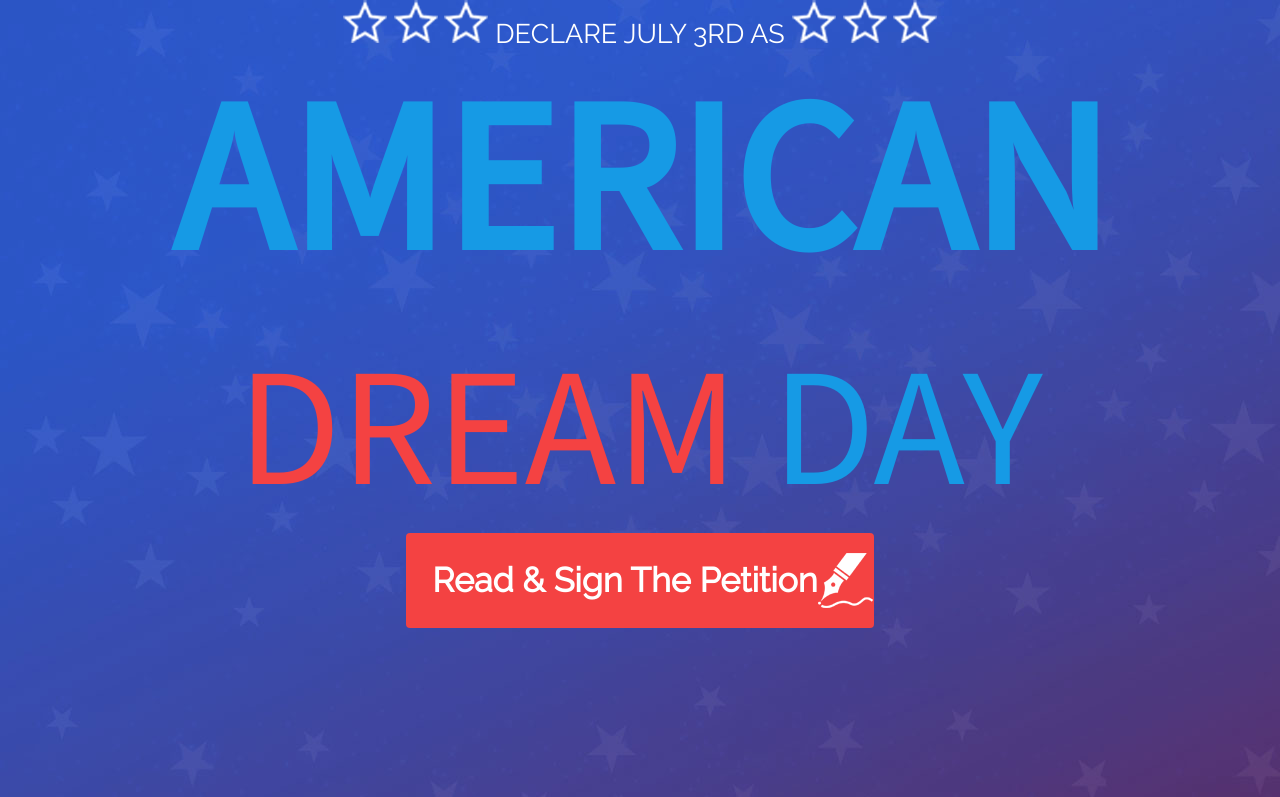
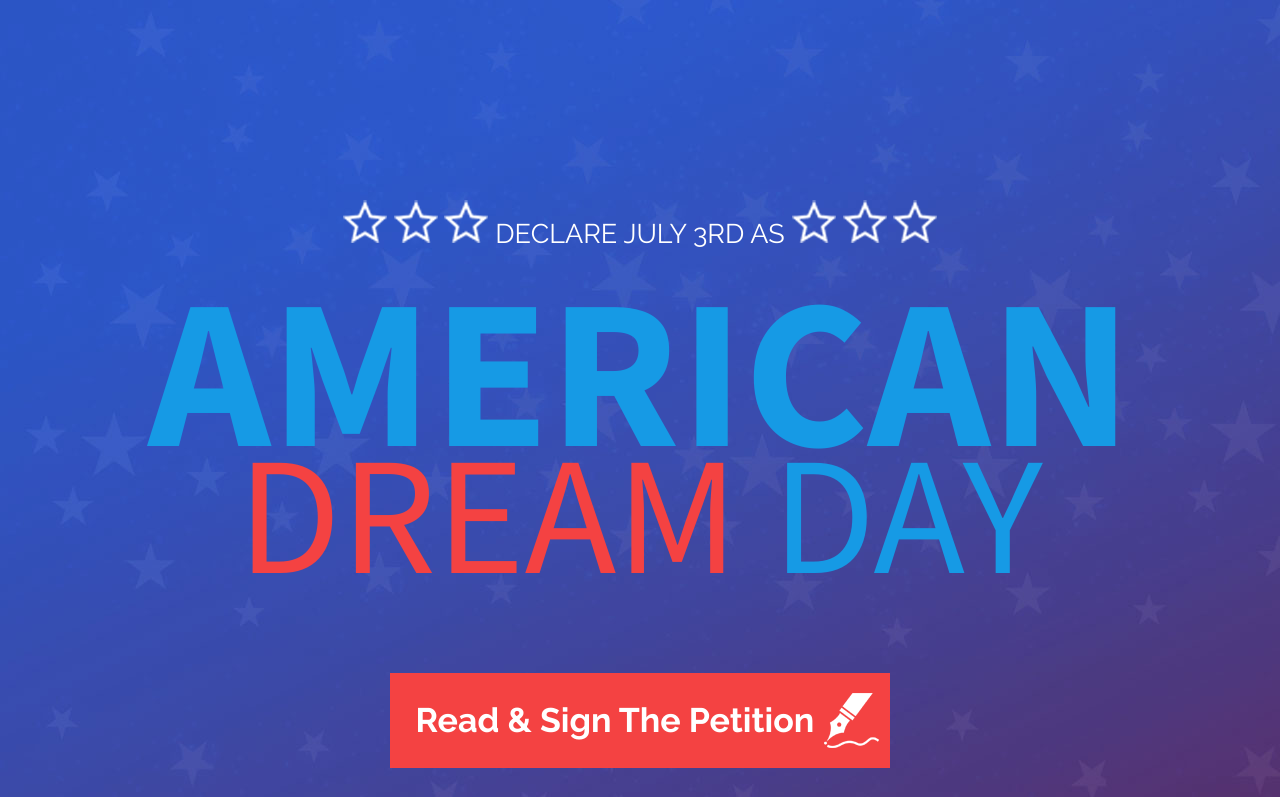
Before and after one commit to khoallaby/americandreamday.org, a website: page index.html in a window 1280 px wide. Shown: the top 797 px of the page. Drawn offline with nearby package versions, Linux system fonts and the light colour scheme; files that its build step writes are made by us from their sources.

Commit message:
fix up header

```diff
--- a/assets/scss/_general.scss
+++ b/assets/scss/_general.scss
@@ -35,11 +35,12 @@ a { /*color: $primary-color; */text-decoration: none; }
 a:focus, a:hover { color: inherit; text-decoration: underline; }
 
 .btn {
-  background: $color-red url('../images/icon-pen.png') no-repeat right center;
-  padding: 25px 55px 25px 25px;
-  font-weight: 700;
+  background: $color-red url('../images/icon-pen.png') no-repeat right 10px center;
+  border-radius: 0;
   color: white !important;
   font-size: 34px;
+  font-weight: 700;
+  padding: 25px 75px 25px 25px;
 
 }
 
--- a/assets/scss/_header.scss
+++ b/assets/scss/_header.scss
@@ -4,21 +4,31 @@
 
 header {
   background: url('../images/bg-header.jpg');
-  height: 100vh;
+  min-height: 100vh;
+  max-height: 1600px;
+
+
+  h2 {
+    color: white;
+    //display: inline;
+    font-size: 27px;
+    font-weight: 500;
+    padding: 200px 0 50px 0;
+  }
 
   h1 {
     @include font('source-sans-pro');
     color: $color-blue;
+    //display: inline;
     font-size: 213px;
+    line-height: .6;
 
     .small { font-size: $h1-small-font-size; }
     .red { color: $color-red; }
   }
 
-  h2 {
-    font-weight: 500;
-    color: white;
-    font-size: 27px;
+  .btn {
+    margin-top: 100px;
   }
 
 
--- a/index.html
+++ b/index.html
@@ -6,8 +6,7 @@
     <meta name="description" content="The HTML5 Herald">
     <meta name="author" content="SitePoint">
 
-
-    <link href="https://fonts.googleapis.com/css?family=Raleway|Source+Sans+Pro" rel="stylesheet">
+    <link href="https://fonts.googleapis.com/css?family=Raleway:300,400,700|Source+Sans+Pro:300,400,700" rel="stylesheet">
     <link rel="stylesheet" href="https://maxcdn.bootstrapcdn.com/bootstrap/4.0.0-alpha.6/css/bootstrap.min.css" integrity="sha384-rwoIResjU2yc3z8GV/NPeZWAv56rSmLldC3R/AZzGRnGxQQKnKkoFVhFQhNUwEyJ" crossorigin="anonymous">
     <!--
     <script src="https://cdnjs.cloudflare.com/ajax/libs/jquery/3.2.1/jquery.min.js"></script>
@@ -23,7 +22,9 @@
 
 </head>
 <body>
-    <header class="align-middle">
+    <header class="container-fluid">
+        <div class="row">
+            <div class="col-12 my-auto">
                 <h2>
                     <span class="star"></span>
                     <span class="star"></span>
@@ -39,6 +40,8 @@
                 </h1>
 
                 <a class="btn">Read & Sign The Petition</a>
+            </div>
+        </div>
     </header>
     <section class="why">
         <div class="container">
@@ -78,7 +81,7 @@
 
     </section>
     <footer>
-        <section class="containerlogos">
+        <section class="container logos">
             <div class="row">
                 <div class="col">
                     <img src="assets/images/logo-reignite.png" height="110" width="570" />
```
Lines whose indentation alone changed are shown as unchanged.
